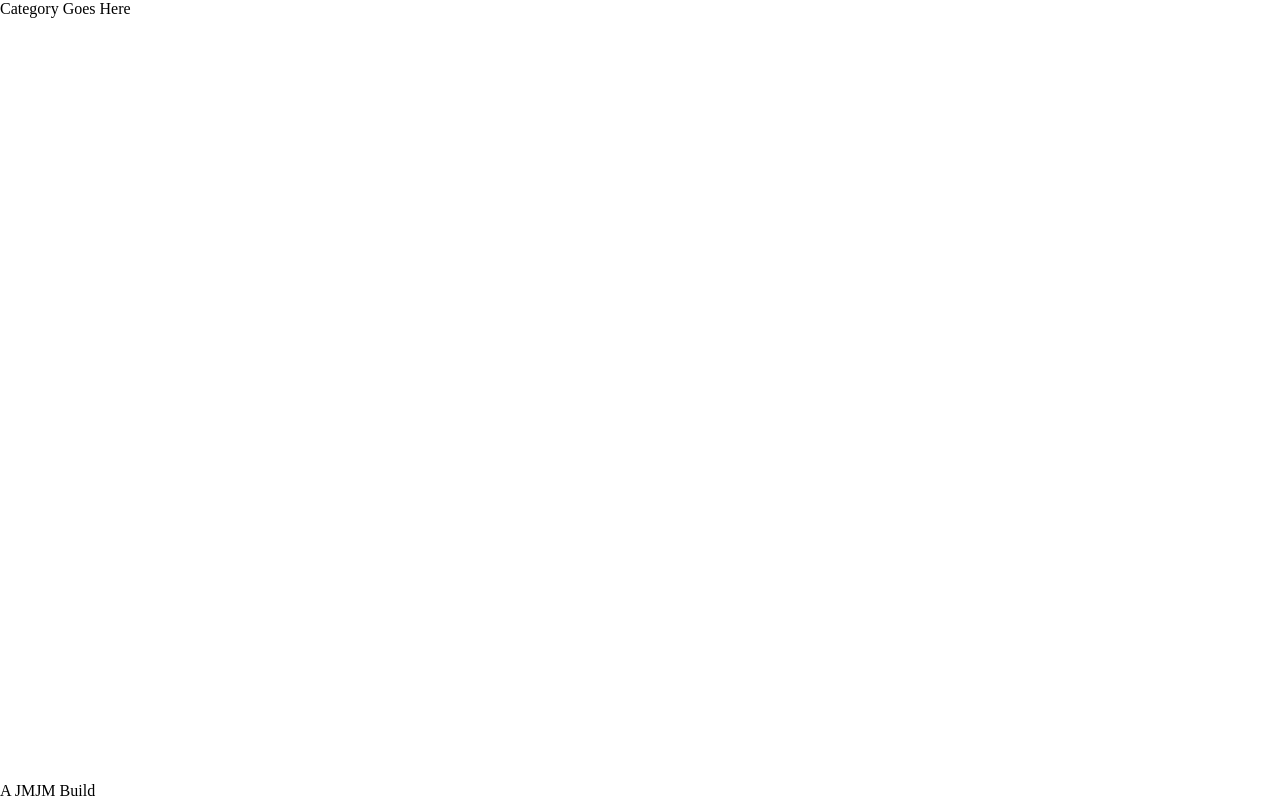
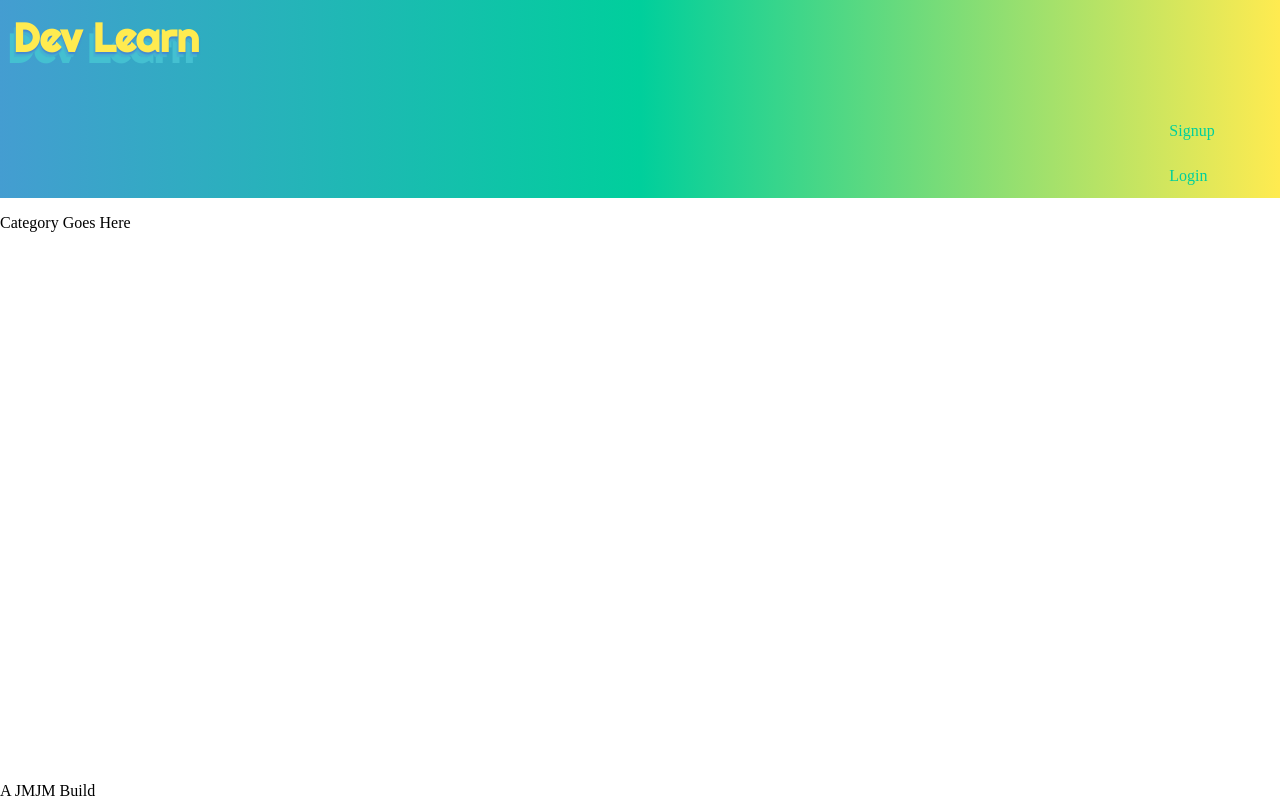
Before and after one commit to jess-smith49/dev-tools, a React (Create React App) app in the folder client/: page /dashboard in a window 1280 px wide. Built offline with nearby package versions, Linux system fonts and the light colour scheme.

Commit message:
added header to dash

```diff
--- a/client/src/pages/Dashboard/index.js
+++ b/client/src/pages/Dashboard/index.js
@@ -1,12 +1,16 @@
 import React from 'react'
+import Header from '../../components/Header'
 
 export default function Dashboard() {
-    return(
-        <section className="dash-container container-fluid">
-            <div className="dash-cards card-deck">
-                <div className="card">
-                    <div className="card-body">
-                        Category Goes Here
+    return (
+        <section className="dash">
+            <Header />
+            <div className="dash-container container-fluid">
+                <div className="dash-cards card-deck">
+                    <div className="card">
+                        <div className="card-body">
+                            Category Goes Here
+                    </div>
                     </div>
                 </div>
             </div>
```
